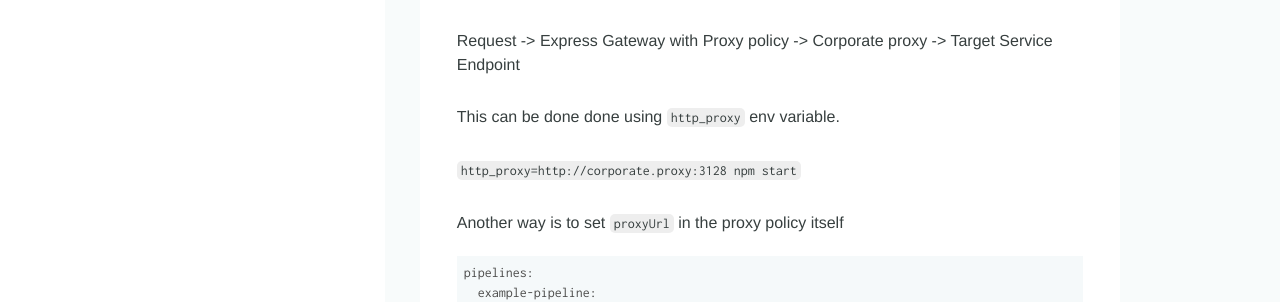
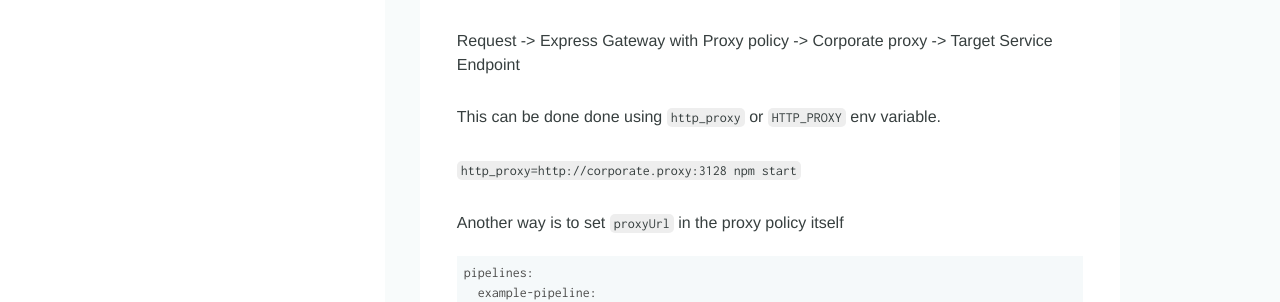
Before and after one commit to ExpressGateway/express-gateway.io, a Jekyll site: the page built from docs/policies/proxy.md, in a window 1280 px wide and 900 px high, scrolled down 2295 px. Shown: the part 190-492 px from the top of the window. Built offline with Jekyll 4.4.1, drawn with Linux system fonts in a browser that asks for light colours; nearby versions of some CDN libraries; some web fonts are replaced; comment, search, counter and statistics services are not loaded.

Commit message:
We support HTTP_PROXY as well

```diff
--- a/docs/policies/proxy.md
+++ b/docs/policies/proxy.md
@@ -98,7 +98,7 @@
 
 Request -> Express Gateway with Proxy policy -> Corporate proxy -> Target Service Endpoint
 
-This can be done done using `http_proxy` env variable.
+This can be done done using `http_proxy` or `HTTP_PROXY` env variable.
 
 `http_proxy=http://corporate.proxy:3128 npm start`
 
```
